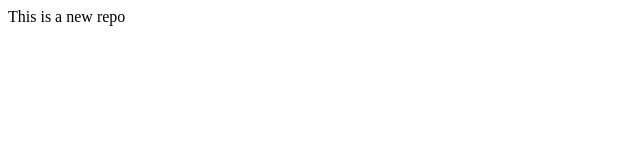
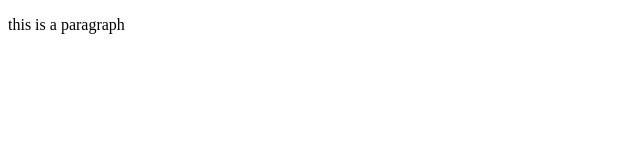
Before and after one commit to rohanwalunj-debuger/mycode, a plain HTML site: page index.html in a window 1280 px wide. Shown: the whole page, without its empty margins (0-640 px from the left). Drawn offline with Linux system fonts and the light colour scheme.

Commit message:
new para

```diff
--- a/index.html
+++ b/index.html
@@ -1 +1,11 @@
-<p>This is a new repo</p>
+<!DOCTYPE html>
+<html lang="en">
+<head>
+  <meta charset="UTF-8">
+  <meta name="viewport" content="width=device-width, initial-scale=1.0">
+  <title>Document</title>
+</head>
+<body>
+    <p>this is a paragraph</p>
+</body>
+</html>
```
